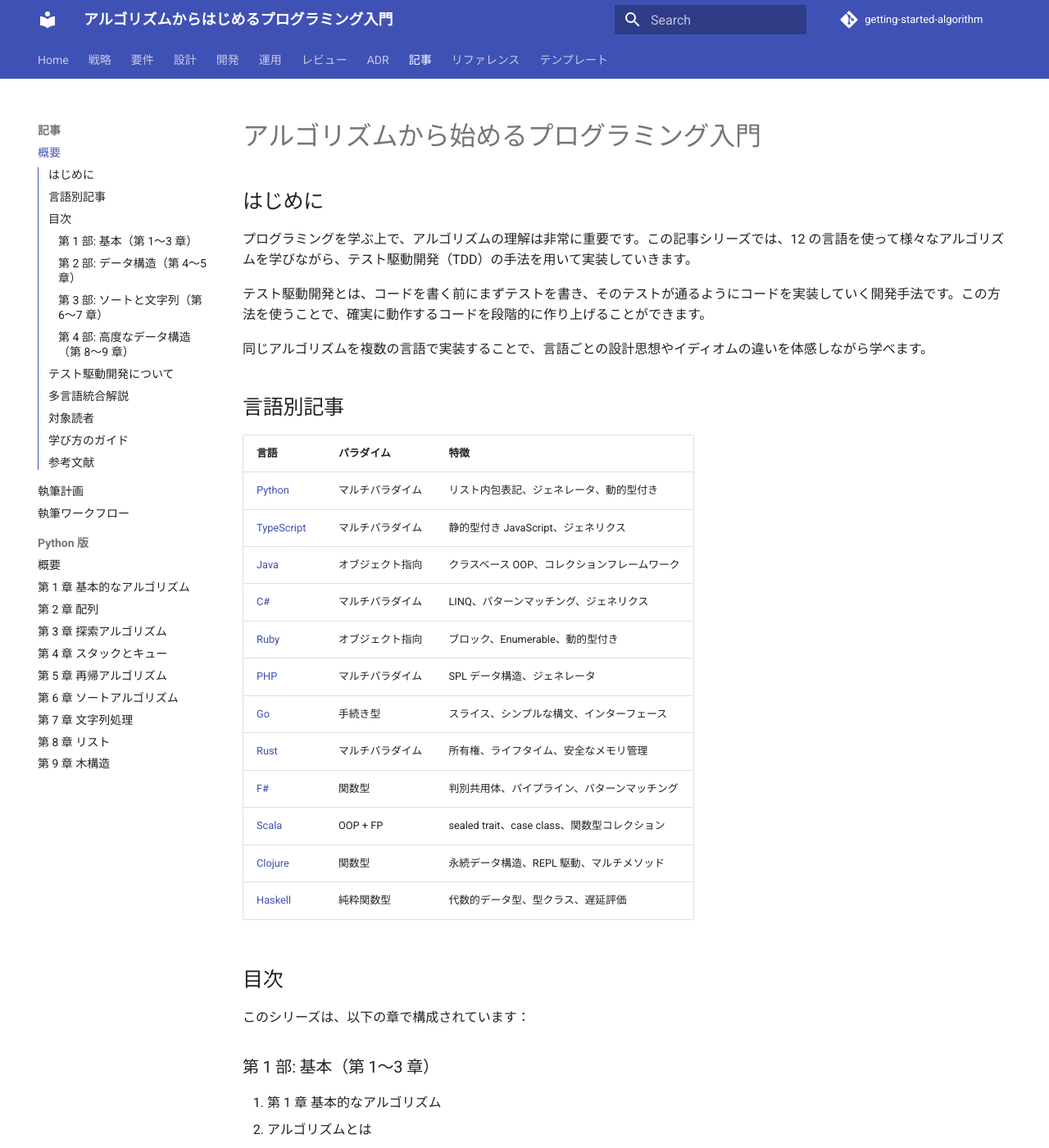
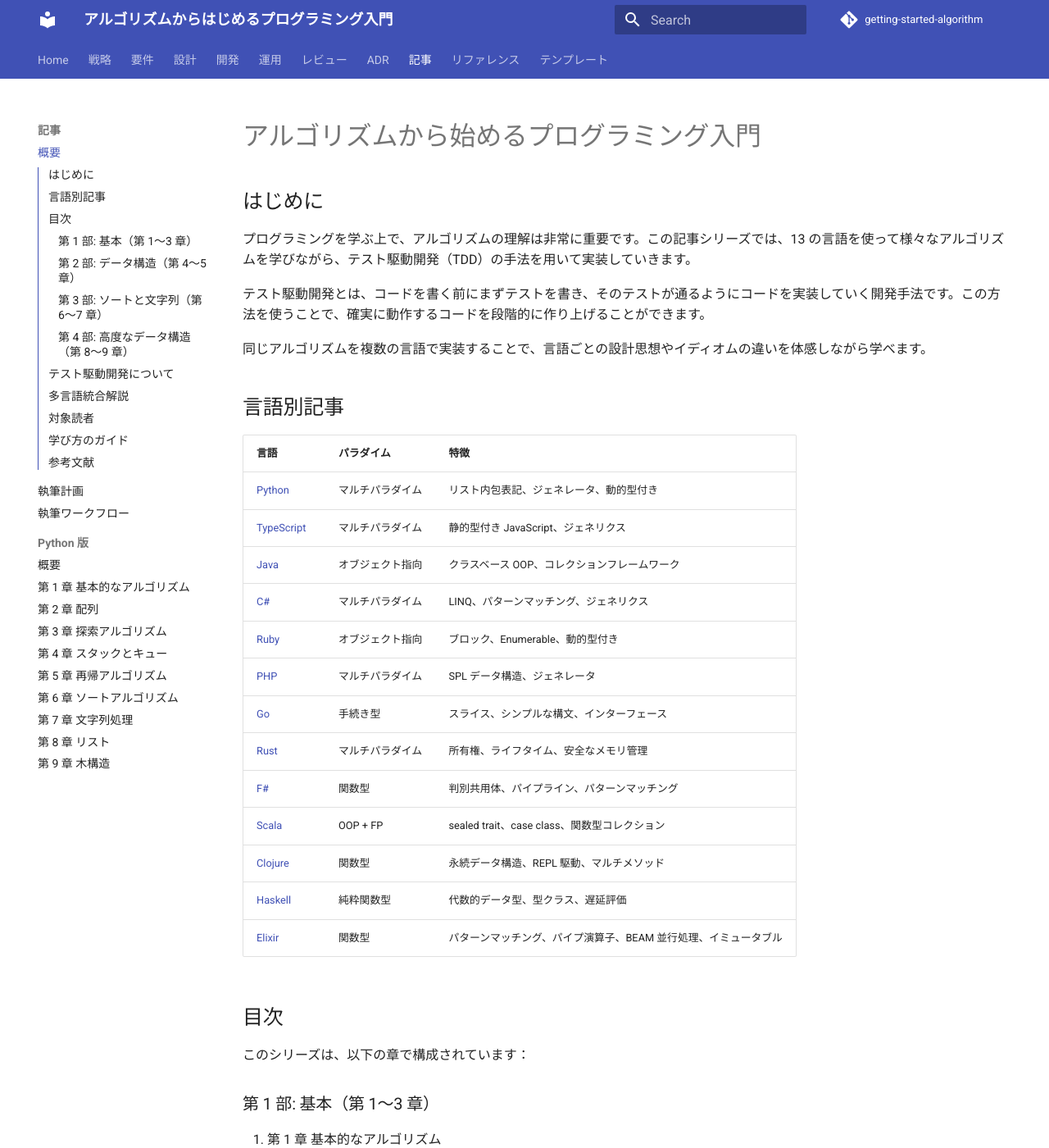
Before and after one commit to k2works/getting-started-algorithm, an MkDocs documentation site: the page built from docs/article/index.md, in a window 1280 px wide and 1400 px high. Shown: the whole window at 82% size. Built offline with MkDocs 1.6.1 and Material for MkDocs 9.7.7, drawn with Linux system fonts in a browser that asks for light colours; comment, search, counter and statistics services are not loaded.

Commit message:
docs: ドキュメントインデックスの言語数を 12 から 13 に更新（Elixir 追加反映）

```diff
--- a/docs/article/index.md
+++ b/docs/article/index.md
@@ -2,7 +2,7 @@
 
 ## はじめに
 
-プログラミングを学ぶ上で、アルゴリズムの理解は非常に重要です。この記事シリーズでは、12 の言語を使って様々なアルゴリズムを学びながら、テスト駆動開発（TDD）の手法を用いて実装していきます。
+プログラミングを学ぶ上で、アルゴリズムの理解は非常に重要です。この記事シリーズでは、13 の言語を使って様々なアルゴリズムを学びながら、テスト駆動開発（TDD）の手法を用いて実装していきます。
 
 テスト駆動開発とは、コードを書く前にまずテストを書き、そのテストが通るようにコードを実装していく開発手法です。この方法を使うことで、確実に動作するコードを段階的に作り上げることができます。
 
@@ -24,6 +24,7 @@
 | [Scala](scala/index.md) | OOP + FP | sealed trait、case class、関数型コレクション |
 | [Clojure](clojure/index.md) | 関数型 | 永続データ構造、REPL 駆動、マルチメソッド |
 | [Haskell](haskell/index.md) | 純粋関数型 | 代数的データ型、型クラス、遅延評価 |
+| [Elixir](elixir/index.md) | 関数型 | パターンマッチング、パイプ演算子、BEAM 並行処理、イミュータブル |
 
 ## 目次
 
--- a/mkdocs.yml
+++ b/mkdocs.yml
@@ -1,5 +1,5 @@
 site_name: アルゴリズムからはじめるプログラミング入門
-site_description: アルゴリズムとデータ構造を 12 言語で TDD しながら学ぶ
+site_description: アルゴリズムとデータ構造を 13 言語で TDD しながら学ぶ
 site_author: k2works
 repo_url: https://github.com/k2works/getting-started-algorithm
 repo_name: getting-started-algorithm
```
Also changed, not shown: docs/index.md (+1 -1 lines).
